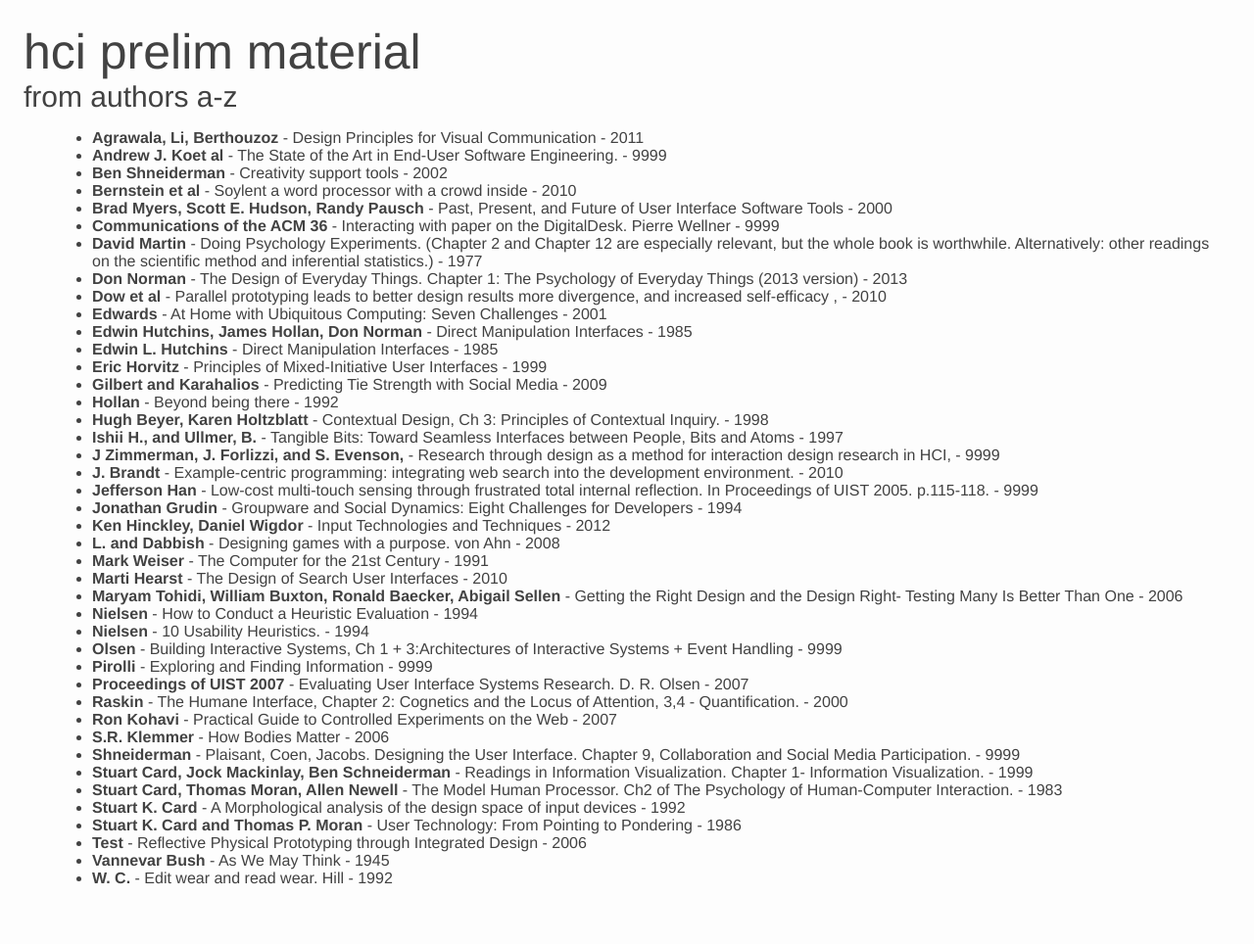
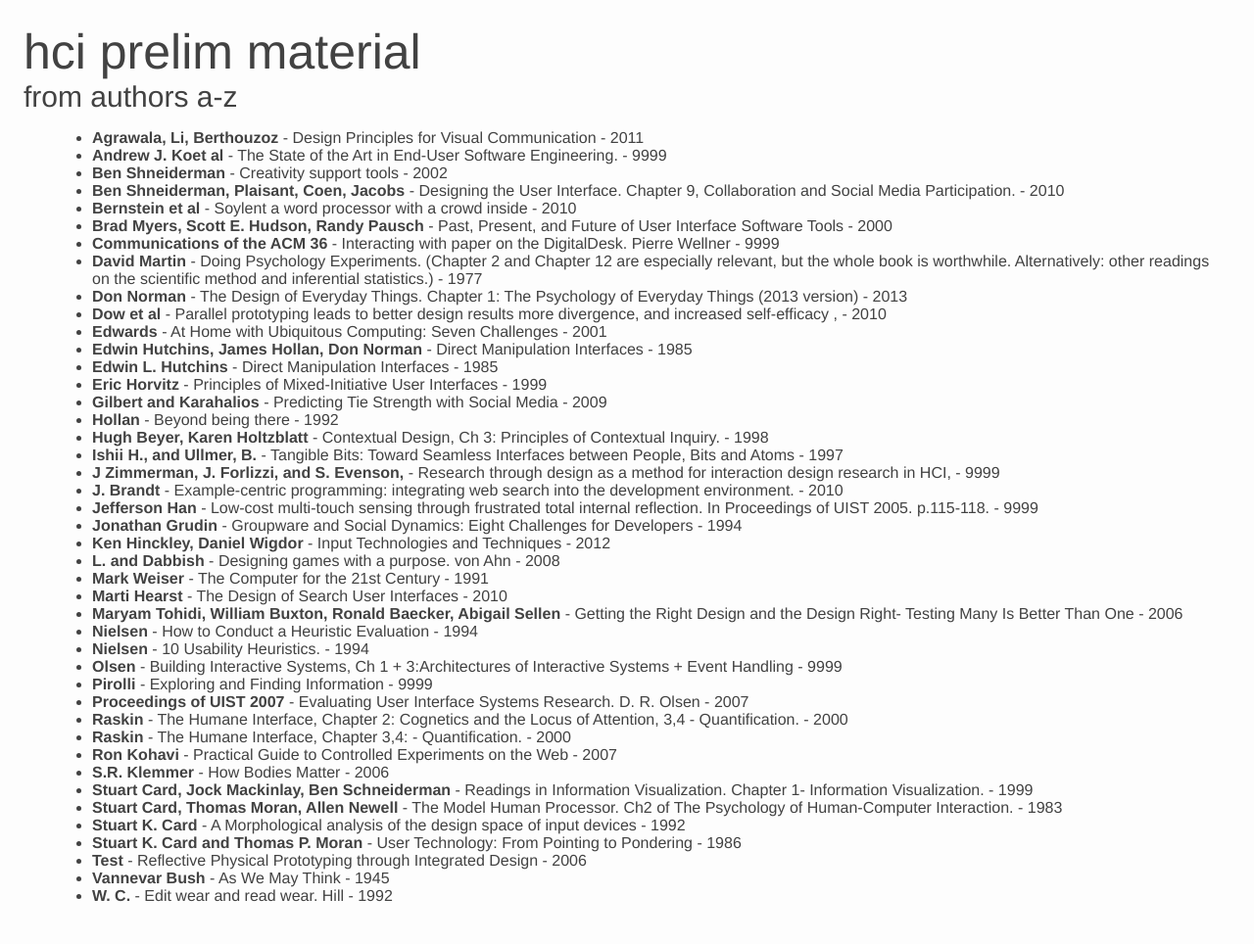
Before and after one commit to jeremywrnr/hci-prelims, a Jekyll site: the page built from authors.md, in a window 1280 px wide. Shown: the whole page at 98% size. Built offline with Jekyll 4.4.1, drawn with Linux system fonts in a browser that asks for light colours.

Commit message:
Update papers.yaml

```diff
--- a/_data/papers.yaml
+++ b/_data/papers.yaml
@@ -19,6 +19,12 @@
     year: 2000
     author: Raskin
     title: "The Humane Interface, Chapter 2: Cognetics and the Locus of Attention, 3,4 - Quantification."
+    class: 160
+
+  -
+    year: 2000
+    author: Raskin
+    title: "The Humane Interface, Chapter 3,4: - Quantification."
     class: 160
   -
     year: 2012
@@ -61,9 +67,9 @@
     title: Building Interactive Systems, Ch 1 + 3:Architectures of Interactive Systems + Event Handling
     class: 160
   -
-    year: 9999
-    author: Shneiderman
-    title: Plaisant, Coen, Jacobs. Designing the User Interface. Chapter 9, Collaboration and Social Media Participation.
+    year: 2010
+    author: Ben Shneiderman, Plaisant, Coen, Jacobs
+    title: Designing the User Interface. Chapter 9, Collaboration and Social Media Participation.
     class: 160
   -
     year: 1945
```
